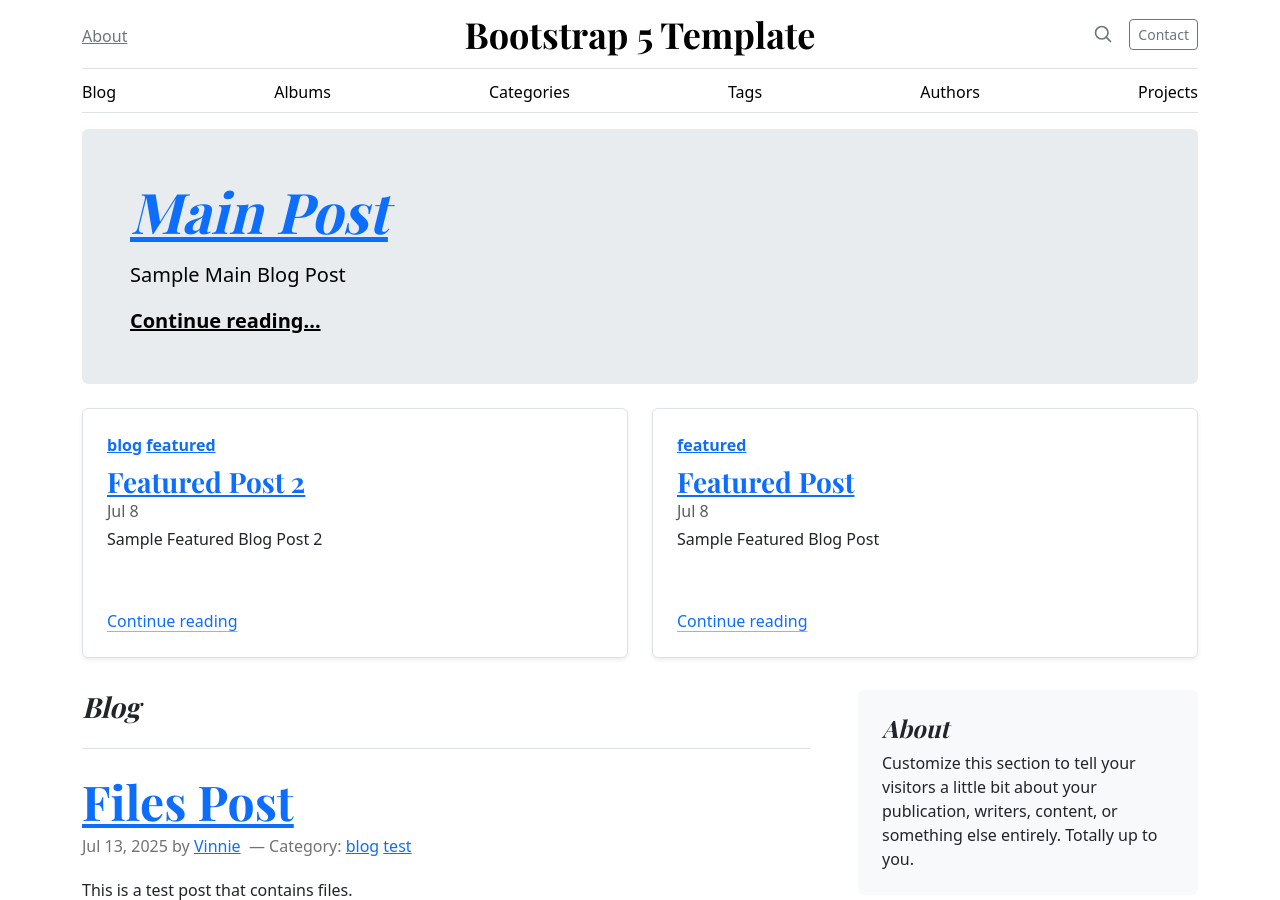
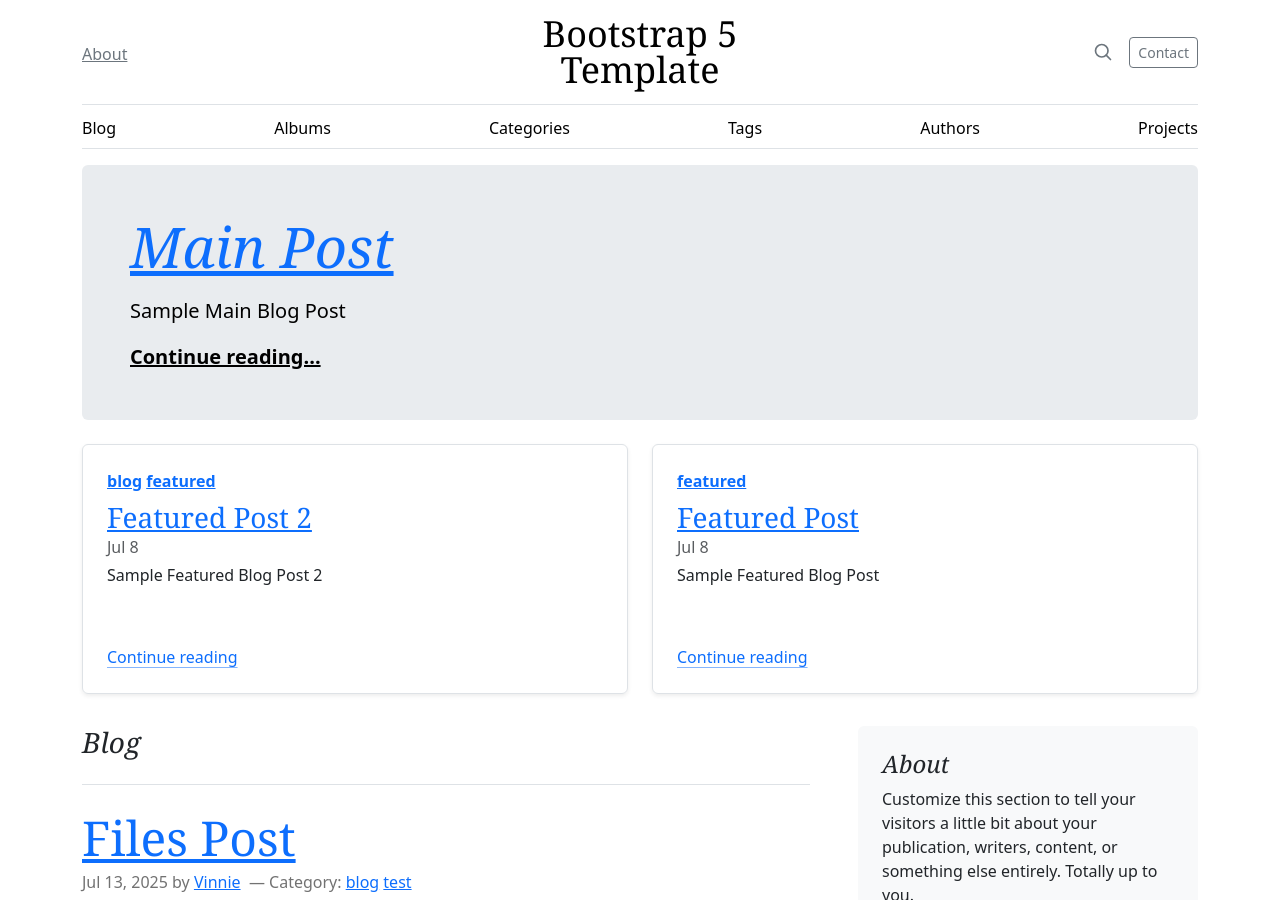
Before and after one commit to CoolV1994/Template-Bootstrap-5, a Jekyll site: the page built from index.html, in a window 1280 px wide and 900 px high. Built offline with Jekyll 4.4.1, drawn with Linux system fonts in a browser that asks for light colours; the list of posts is cut into pages by our own code.

Commit message:
Update html.html

```diff
--- a/_includes/html.html
+++ b/_includes/html.html
@@ -1,26 +1,42 @@
 <meta charset="utf-8">
-<meta http-equiv="X-UA-Compatible" content="IE=edge">
+<!-- <meta http-equiv="X-UA-Compatible" content="IE=edge"> -->
 <meta name="viewport" content="width=device-width, initial-scale=1">
 <meta name="description" content="{% if page.excerpt %}{{ page.excerpt | strip_html | strip_newlines | truncate: 160 }}{% else %}{{ site.description }}{% endif %}">
 <meta name="author" content="{% if page.author %}{{ page.author }}{% else %}{{ site.author }}{% endif %}">
 <meta name="generator" content="Jekyll v3.10.0">
+
 <title>{% if page.title %}{{ page.title | escape }}{% else %}{{ site.title | escape }}{% endif %}</title>
+
 <link rel="canonical" href="{{ page.url | replace:'index.html','' | prepend: site.baseurl | prepend: site.url }}">
 <link rel="alternate" type="application/rss+xml" title="{{ site.title }}" href="{{ '/feed.xml' | prepend: site.baseurl | prepend: site.url }}">
-<link rel="icon" href="{{ '/favicon.ico' | prepend: site.baseurl }}">
+
+<!-- Bootstrap core CSS -->
 <link href="{{ '/assets/dist/css/bootstrap.min.css' | prepend: site.baseurl }}" rel="stylesheet">
-<link href="https://fonts.googleapis.com/css?family=Playfair+Display:700,900&display=swap" rel="stylesheet">
 <link href="{{ '/assets/css/style.css' | prepend: site.baseurl }}" rel="stylesheet">
 
+<!-- Favicons -->
+<link rel="apple-touch-icon" href="{{ '/assets/img/favicons/apple-touch-icon.png' | prepend: site.baseurl }}" sizes="180x180">
+<link rel="icon" href="{{ '/assets/img/favicons/favicon-32x32.png' | prepend: site.baseurl }}" sizes="32x32" type="image/png">
+<link rel="icon" href="{{ '/assets/img/favicons/favicon-16x16.png' | prepend: site.baseurl }}" sizes="16x16" type="image/png">
+<link rel="manifest" href="{{ '/assets/img/favicons/manifest.json' | prepend: site.baseurl }}">
+<link rel="mask-icon" href="{{ '/assets/img/favicons/safari-pinned-tab.svg' | prepend: site.baseurl }}" color="#7952b3">
+<link rel="icon" href="{{ '/assets/img/favicons/favicon.ico' | prepend: site.baseurl }}">
+
+<!-- Font & Color
+<link href="https://fonts.googleapis.com/css?family=Playfair+Display:700,900&display=swap" rel="stylesheet">
 <script src="{{ '/assets/js/color-modes.js' | prepend: site.baseurl }}"></script>
-<meta name="theme-color" content="#712cf9">
+<meta name="theme-color" content="#712cf9" x-data="original">
+<meta name="theme-color" content="#7952b3" x-data="example">
+-->
 
+<!-- Custom styles for this template -->
 {% if layout.css %}
 {% for css in layout.css %}
 <link href="{{ css | prepend: site.baseurl }}" rel="stylesheet">
 {% endfor %}
 {% endif %}
 
+<!-- Custom styles for this page -->
 {% if page.css %}
 {% for css in page.css %}
 <link href="{{ css | prepend: site.baseurl }}" rel="stylesheet">
```
